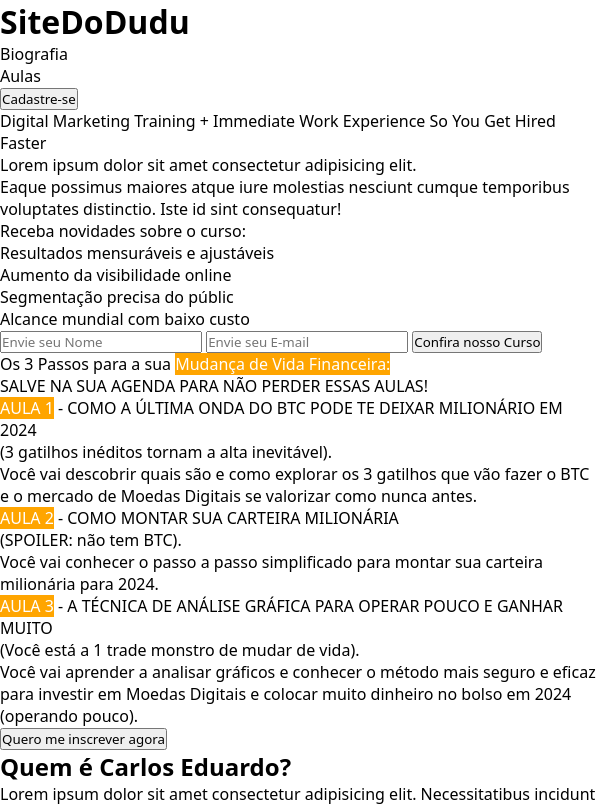
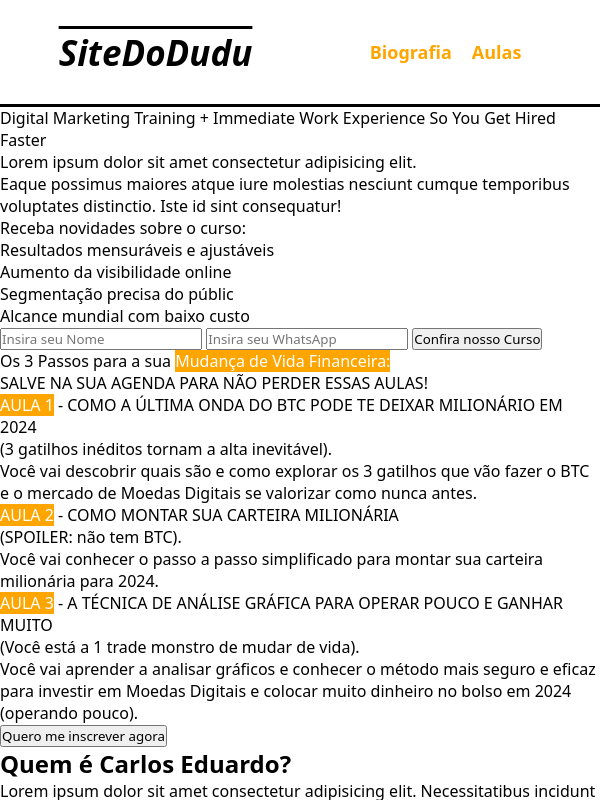
Before and after one commit to Viniciusrodd/Frontend-projects, a plain HTML site: page Projeto MD/página-principal/pagprincipal.html in a window 600 px wide. Shown: the top 806 px of the page. Drawn offline with nearby package versions, Linux system fonts and the light colour scheme.

Commit message:
Organizando media querys

```diff
--- a/Projeto MD/página-principal/mobile-first2.css
+++ /dev/null
@@ -1,28 +0,0 @@
-@charset "UTF-8";
-
-:root{
-    --cor1: #C6D4FF;
-    --cor2: #7A82AB;
-    --cor3: #003554;
-    --cor4: #051923;
-    --cor5: #49D49D;
-}
-
-@media screen and (min-width: 576px){
-    *{
-        font-family: system-ui, -apple-system, BlinkMacSystemFont, 'Segoe UI', Roboto, Oxygen, Ubuntu, Cantarell,
-        'Open Sans', 'Helvetica Neue', sans-serif;
-        margin: 0px;
-        padding: 0px;
-    }
-
-    body, html{
-        margin: 0px;
-        padding: 0px;
-    }
-
-    mark{
-        background-color: orange;
-        color: white;
-    }
-}
--- /dev/null
+++ b/Projeto MD/página-principal/mobile-style.css
@@ -0,0 +1,80 @@
+@charset "UTF-8";
+
+:root{
+    --cor1: #C6D4FF;
+    --cor2: #7A82AB;
+    --cor3: #003554;
+    --cor4: #051923;
+    --cor5: #49D49D;
+}
+
+@media screen and (max-width: 767px){
+    *{
+        font-family: system-ui, -apple-system, BlinkMacSystemFont, 'Segoe UI', Roboto, Oxygen, Ubuntu, Cantarell,
+        'Open Sans', 'Helvetica Neue', sans-serif;
+        margin: 0px;
+        padding: 0px;
+    }
+
+    body, html{
+        margin: 0px;
+        padding: 0px;
+    }
+
+    mark{
+        background-color: orange;
+        color: white;
+    }
+
+    /*CONTAINER PAI*/
+
+    div#container-pai{
+        height: 100vh;
+        width: 100%;
+        background-color: white;
+        overflow-x: hidden;
+    }
+
+    /*HEADER*/
+
+    header{
+        display: flex;
+        flex-direction: row;
+        align-items: center;
+        justify-content: space-around;
+        height: 13vh;
+        width: 100%;
+        background-color: white;
+        border-bottom: 3px solid black;
+    }
+
+    h1#h1-Header{
+        font-size: 35px;
+        font-style: italic;
+        text-decoration: overline;
+    }
+
+    div#opções-Header{
+        display: flex;
+        align-items: center;
+        flex-direction: row;
+    }
+
+    p.p-Header{
+        font-size: 18px;
+        margin-right: 20px;
+        font-weight: bold;
+        cursor: pointer;
+        color: orange;
+    }
+
+    button#b-Header{
+        display: none;
+    }
+
+}
+
+
+@media screen and (min-width: 768px) and (max-width: 991px){
+
+}
--- a/Projeto MD/página-principal/pagprincipal.html
+++ b/Projeto MD/página-principal/pagprincipal.html
@@ -4,8 +4,8 @@
     <meta charset="UTF-8">
     <meta name="viewport" content="width=device-width, initial-scale=1.0">
     <title>Página principal</title>
-    <link rel="stylesheet" href="../página-principal/media-query2.css">
-    <link rel="stylesheet" href="../página-principal/mobile-first2.css">
+    <link rel="stylesheet" href="pc-style.css">
+    <link rel="stylesheet" href="mobile-style.css">
     <script src="../página-principal/logicas2.js"></script>
     <link rel="stylesheet" href="https://fonts.googleapis.com/css2?family=Material+Symbols+Outlined:opsz,wght,FILL,GRAD@20..48,100..700,0..1,-50..200" />
 </head>
@@ -53,9 +53,9 @@
                             <li class="p-li">Segmentação precisa do públic</li>
                             <li class="p-li">Alcance mundial com baixo custo</li>
                         </ul>
-                        <input type="text" name="nome" id="inome" class="input-login" placeholder="Envie seu Nome" required>
+                        <input type="text" name="nome" id="inome" class="input-login" placeholder="Insira seu Nome" required>
 
-                        <input type="email" name="email" id="iemail" class="input-login" placeholder="Envie seu E-mail" required>
+                        <input type="number" name="numero" id="inumero" class="input-login" placeholder="Insira seu WhatsApp" required>
 
                         <button id="button-login">Confira nosso Curso</button>
                     </div>
@@ -74,7 +74,7 @@
 
 
 
-        <div id="containerSection2">
+        <div id="containerSection3">
             <section id="s3">
                 <div class="cards">
                     <div class="imagem-cards">
@@ -139,7 +139,7 @@
 
 
 
-        <div id="containerSection3">
+        <div id="containerSection5">
             <section id="s5">
                 <div id="biografia">
                     <h1 id="titulo-biografia">
--- a/Projeto MD/página-principal/media-query2.css
+++ b/Projeto MD/página-principal/pc-style.css
@@ -27,10 +27,9 @@ Breakpoint: acima de 1200px
     --cor5: #49D49D;
 }
 
-
-/*PARA TABLETS*/
-@media screen and (min-width: 680px) and (max-width: 992px) {
-
+body, html{
+    margin: 0px;
+    padding: 0px;
 }
 
 /*PARA PCs E TVs:*/
@@ -40,15 +39,12 @@ Breakpoint: acima de 1200px
         'Open Sans', 'Helvetica Neue', sans-serif;
     }
 
-    body, html{
-        margin: 0px;
-        padding: 0px;
-    }
-
     mark{
         background-color: orange;
         color: white;
     }
+
+    /*CONTAINER PAI*/
 
     div#container-pai{
         height: 100vh;
@@ -57,9 +53,10 @@ Breakpoint: acima de 1200px
         overflow-x: hidden;
     }
 
+    /*HEADER*/
+
     header{
         display: flex;
-        align-self: baseline;
         flex-direction: row;
         align-items: center;
         justify-content: space-around;
@@ -104,6 +101,8 @@ Breakpoint: acima de 1200px
     #b-Header:hover{
         text-decoration: underline;
     }
+
+    /*SECTION 1*/
 
     div#containerSection1{
         display: flex;
@@ -163,6 +162,8 @@ Breakpoint: acima de 1200px
         margin-top: 20px;
         margin-left: 20px;
     }
+
+    /*LOGIN*/
 
     div#div-login{
         display: flex;
@@ -231,6 +232,8 @@ Breakpoint: acima de 1200px
         text-decoration: underline;
     }
 
+    /*SECTION 2*/
+
     section#s2{
         display: flex;
         justify-content: center;
@@ -250,7 +253,9 @@ Breakpoint: acima de 1200px
         font-weight: bold;
     }
 
-    div#containerSection2{
+    /*SECTION 3*/
+
+    div#containerSection3{
         display: flex;
         justify-content: center;
         height: 190vh;
@@ -304,6 +309,8 @@ Breakpoint: acima de 1200px
         margin-bottom: 10px;
     }
 
+    /*SECTION 4*/
+
     section#s4{
         display: flex;
         justify-content: center;
@@ -328,7 +335,9 @@ Breakpoint: acima de 1200px
         text-decoration: underline;
     }
 
-    div#containerSection3{
+    /*SECTION 5*/
+
+    div#containerSection5{
         display: flex;
         justify-content: center;
         height: 120vh;
```
